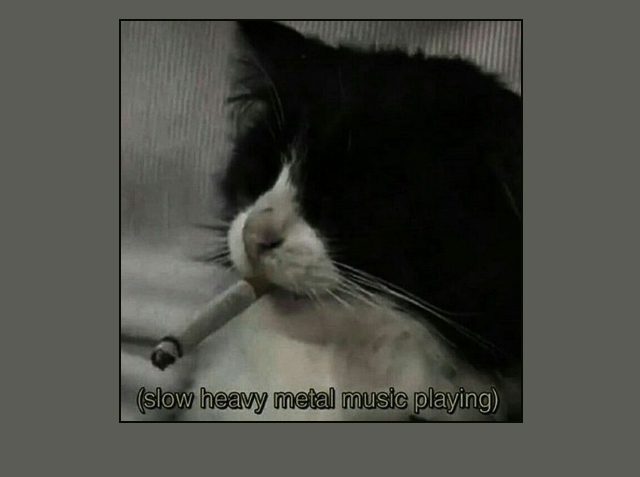
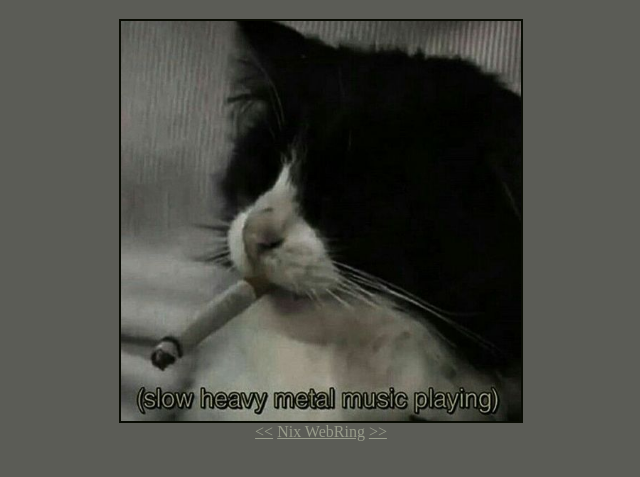
Before and after one commit to emo-mruczek/emo-mruczek.github.io, a plain HTML site: page index.html in a window 1280 px wide. Shown: the part 69-546 px from the top of the page, without its empty margins (319-959 px from the left). Drawn offline with Linux system fonts and the light colour scheme.

Commit message:
add: nix webring

```diff
--- a/index.html
+++ b/index.html
@@ -5,7 +5,7 @@
         body {
            background-color: #5b5c56;
         }
-        div {
+        #main {
             display: flex;
             flex-direction: column;
             justify-content: center;
@@ -21,10 +21,18 @@
             text-shadow: 2px 0 #080b02, -2px 0 #080b02, 0 2px #080b02, 0 -2px #080b02,
                1px 1px #080b02, -1px -1px #080b02, 1px -1px #080b02, -1px 1px #080b02;
         }
+        #nixring > * {
+            color: #989c8b;
+        }
         </style>
-        <div>
+        <div id="main">
             <h1>In progress...</h1>
             <img src="./cat1.jpg" alt="cat with a cig"/>
+            <div id="nixring">
+                <a href="https://nixwebr.ing/prev/emo-mruczek">&lt;&lt;</a>
+                <a href="https://nixwebr.ing">Nix WebRing</a>
+                <a href="https://nixwebr.ing/next/emo-mruczek">&gt;&gt;</a>
+            </div>
         </div>
     </body>
 </html>
```
